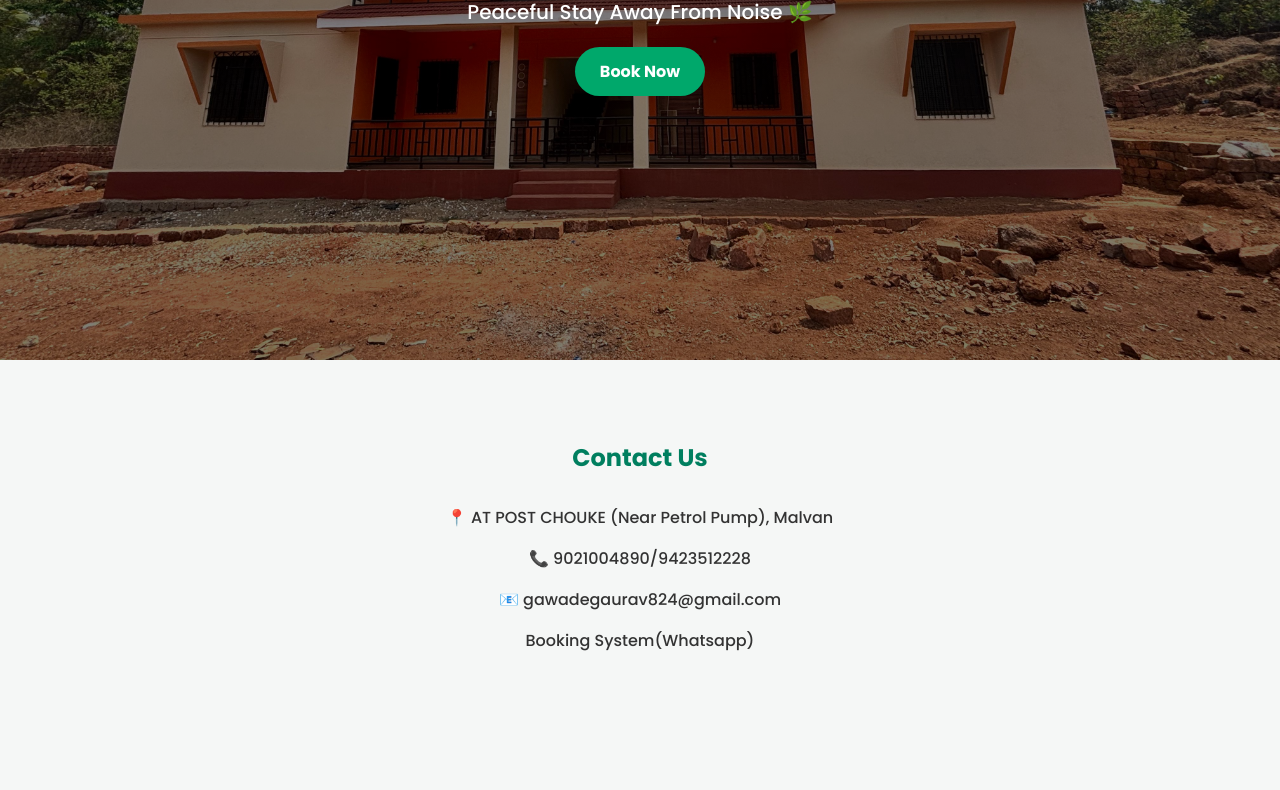
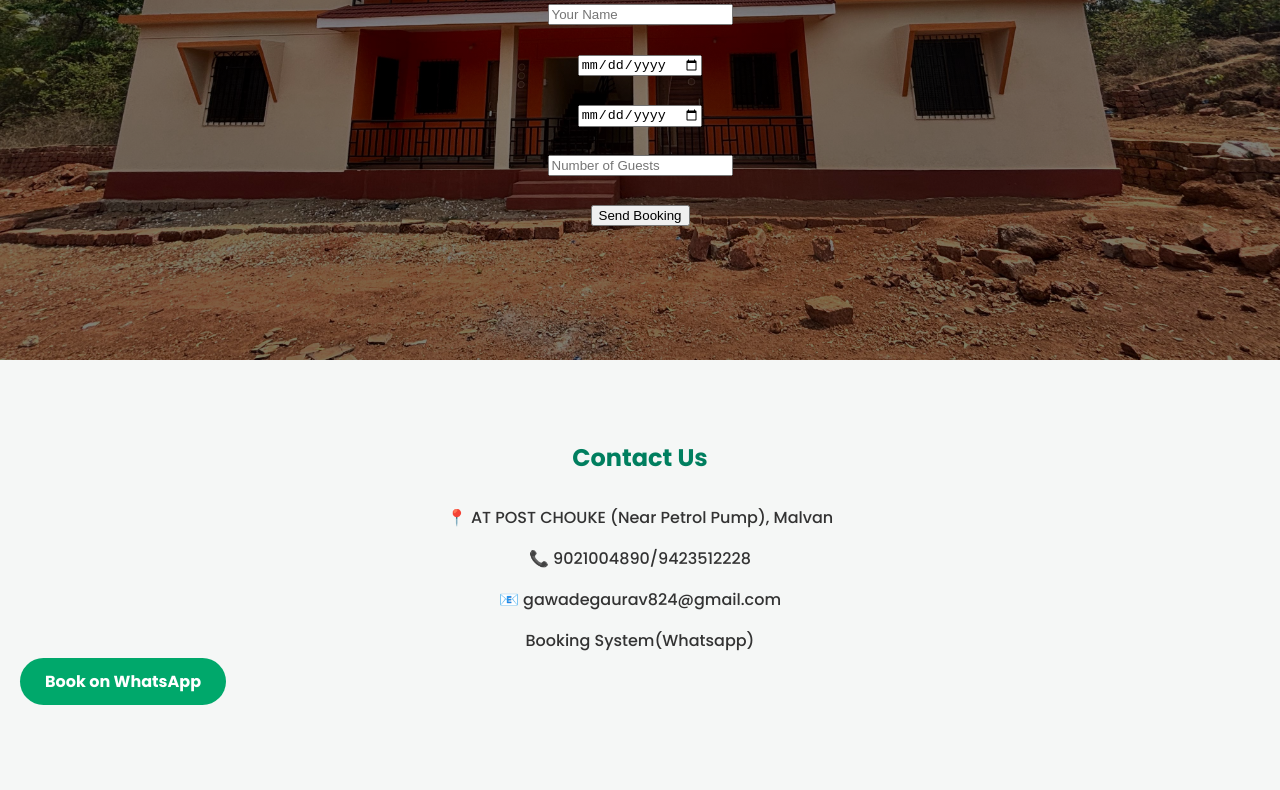
Before and after one commit to shivnerihomestay/shivnerihomestay, a plain HTML site: page index.html in a window 1280 px wide. Shown: the part 360-1150 px from the top of the page. Drawn offline with Linux system fonts and the light colour scheme.

Commit message:
Add files via upload

```diff
--- a/index.html
+++ b/index.html
@@ -113,14 +113,43 @@
 }
 </style>
 </head>
+<script>
+function sendWhatsApp() {
+  let name = document.getElementById("name").value;
+  let checkin = document.getElementById("checkin").value;
+  let checkout = document.getElementById("checkout").value;
+  let guests = document.getElementById("guests").value;
+
+  let url = "https://wa.me/919021004890?text="
+    + "Hello Shivneri Resort,%0A"
+    + "Name: " + name + "%0A"
+    + "Check-in: " + checkin + "%0A"
+    + "Check-out: " + checkout + "%0A"
+    + "Guests: " + guests;
+
+  window.open(url, "_blank");
+}
+</script>
 
 <body>
 
 <header>
   <h1>Shivneri Homestay</h1>
   <p>Peaceful Stay Away From Noise 🌿</p>
-  <a href="https://wa.me/919021004890" class="btn">Book Now</a>
-</header>
+<h2>Book Your Room</h2>
+
+<form onsubmit="sendWhatsApp(); return false;">
+  <input type="text" id="name" placeholder="Your Name" required><br><br>
+
+  <input type="date" id="checkin" required><br><br>
+
+  <input type="date" id="checkout" required><br><br>
+
+  <input type="number" id="guests" placeholder="Number of Guests" required><br><br>
+
+  <button type="submit">Send Booking</button>
+</form>
+   </header>
 
 <section>
 <div class="container">
@@ -130,6 +159,10 @@
 <p style="text-align:center;">📧 gawadegaurav824@gmail.com</p>
 <p style="text-align:center;">Booking System(Whatsapp)
 </div>
+<a href="https://wa.me/919423512228?text=Hello%20Shivneri%20Resort,%20I%20want%20to%20book%20a%20room.%0A%0ACheck-in:%20%0ACheck-out:%20%0AGuests:%20" class="btn">
+Book on WhatsApp
+</a>
+</a>
 </section>
 
 <section>
```
